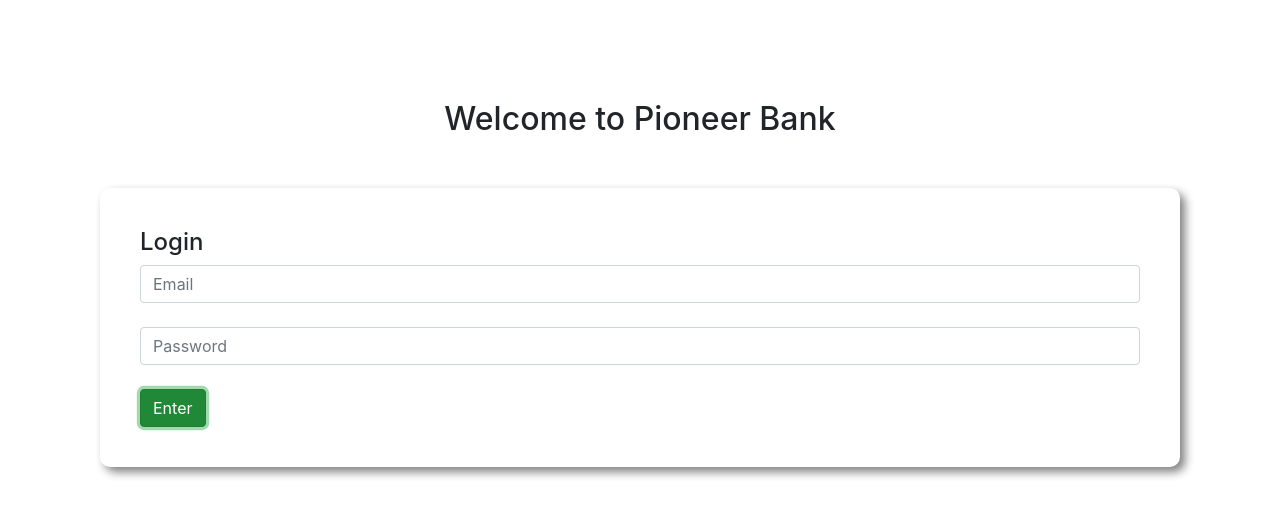
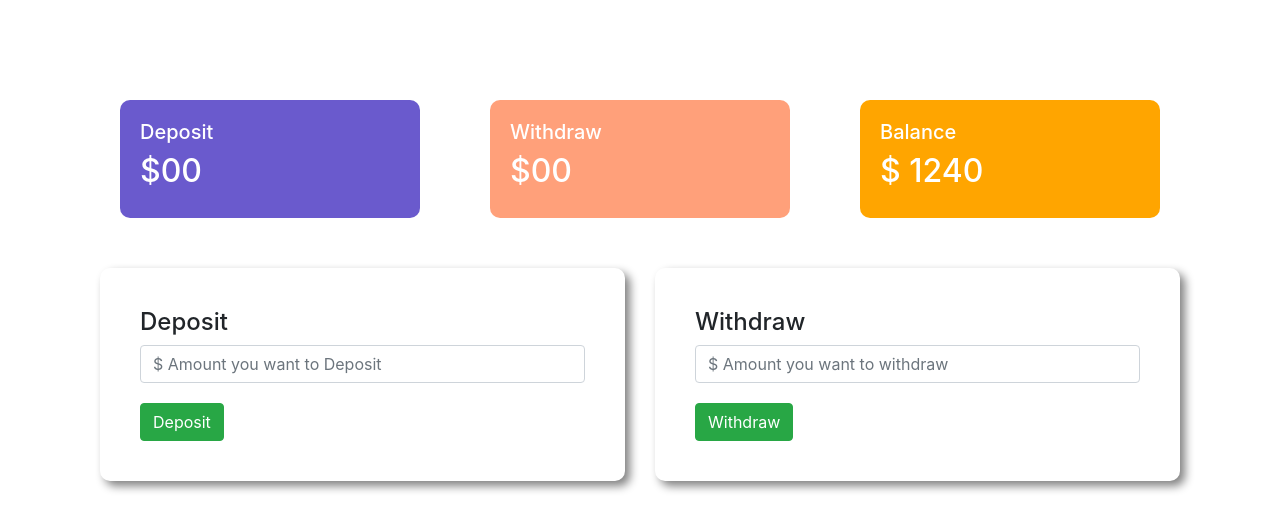
Before and after one commit to abusiddik95/pioneerBank, a plain HTML site: page index.html in a window 1280 px wide. Both pictures are taken after a click on the button "Enter". Drawn offline with nearby package versions, Linux system fonts and the light colour scheme.

Commit message:
2nd commit

```diff
--- a/index.html
+++ b/index.html
@@ -20,12 +20,91 @@
             <button id="login" class="btn btn-success">Enter</button>
         </div>
     </div>
+    <div id="transaction-area">
+        <div class="row">
+            <div class="col-md-4">
+                <div class="deposit status">
+                    <h5>Deposit</h5>
+                    <h2>$<span id="currentDeposit">00</span></h2>
+                </div>
+            </div>
+            <div class="col-md-4">
+                <div class="withdraw status">
+                    <h5>Withdraw</h5>
+                    <h2>$00</h2>
+                </div>
+            </div>
+            <div class="col-md-4">
+                <div class="balance status">
+                    <h5>Balance</h5>
+                    <h2>$ <span id="currentBalance">1240</span></h2>
+                </div>
+            </div>
+        </div>
+        <div class="row">
+            <div class="col-md-6">
+                <div class="submit-area">
+                    <h4>Deposit</h4>
+                    <input id="depositAmount" type="text" class="form-control" placeholder="$ Amount you want to Deposit">
+                    <button id="add-deposit" class="btn btn-success">Deposit</button>
+                </div>
+            </div>
+            <div class="col-md-6">
+                <div class="submit-area">
+                    <h4>Withdraw</h4>
+                     <input id="withdrawAmount" type="text" class="form-control" placeholder="$ Amount you want to withdraw">
+                     <button id="addWithdraw" class="btn btn-success">Withdraw</button>
+                </div>
+            </div>
+        </div>
+    </div>
 
    <script>
+       // login button event handler.
        const loginBtn = document.getElementById("login");
 loginBtn.addEventListener("click",function(){
-    console.log("He clicked me.");
+    const loginArea = document.getElementById("login-area")
+    loginArea.style.display="none";
+    const transactionArea = document.getElementById("transaction-area");
+    transactionArea.style.display="block";
 })
+
+//deposit button event handler.
+const depositBtn = document.getElementById("add-deposit");
+depositBtn.addEventListener("click", function(){
+    const depositNumber = getInputNumber("depositAmount");
+
+   /* const currentDeposit = document.getElementById("currentDeposit").innerText;
+    const currentDepositNumber = parseFloat(currentDeposit);
+
+    const totalDeposit = depositNumber + currentDepositNumber;
+
+    document.getElementById("currentDeposit").innerText= totalDeposit;*/
+
+    updateSpanText("currentDeposit", depositNumber);
+    updateSpanText("currentBalance", depositNumber);
+
+    document.getElementById("depositAmount").value = "";
+})
+
+//withdraw button event handler.
+const withdrawBtn = document.getElementById("addWithdraw");
+withdrawBtn.addEventListener("click", function(){
+  const withdrawNumber = getInputNumber("withdrawAmount");
+})
+
+function getInputNumber(id){
+    const amount = document.getElementById(id).value;
+   const amountNumber = parseFloat(amount);
+    return amountNumber;
+}
+
+function updateSpanText(id, depositNumber){
+    const current = document.getElementById(id).innerText;
+    const currentNumber = parseFloat(current);
+    const totalAmount = depositNumber + currentNumber;
+    document.getElementById(id).innerText = totalAmount;
+}
    </script>
 </body>
 </html>
--- a/style.css
+++ b/style.css
@@ -10,3 +10,24 @@ body{
     box-shadow: 5px 5px 10px grey;
     padding: 40px;
 }
+#transaction-area{
+    display: none;
+}
+.status{
+    margin: 0 20px;
+    color: #fff;
+    padding: 20px;
+    border-radius: 10px;
+}
+.deposit{
+    background-color: slateblue;
+}
+.withdraw{
+    background-color: lightsalmon;
+}
+.balance{
+    background-color: orange;
+}
+.submit-area #add-deposit,#addWithdraw{
+    margin-top: 20px;
+}
```
